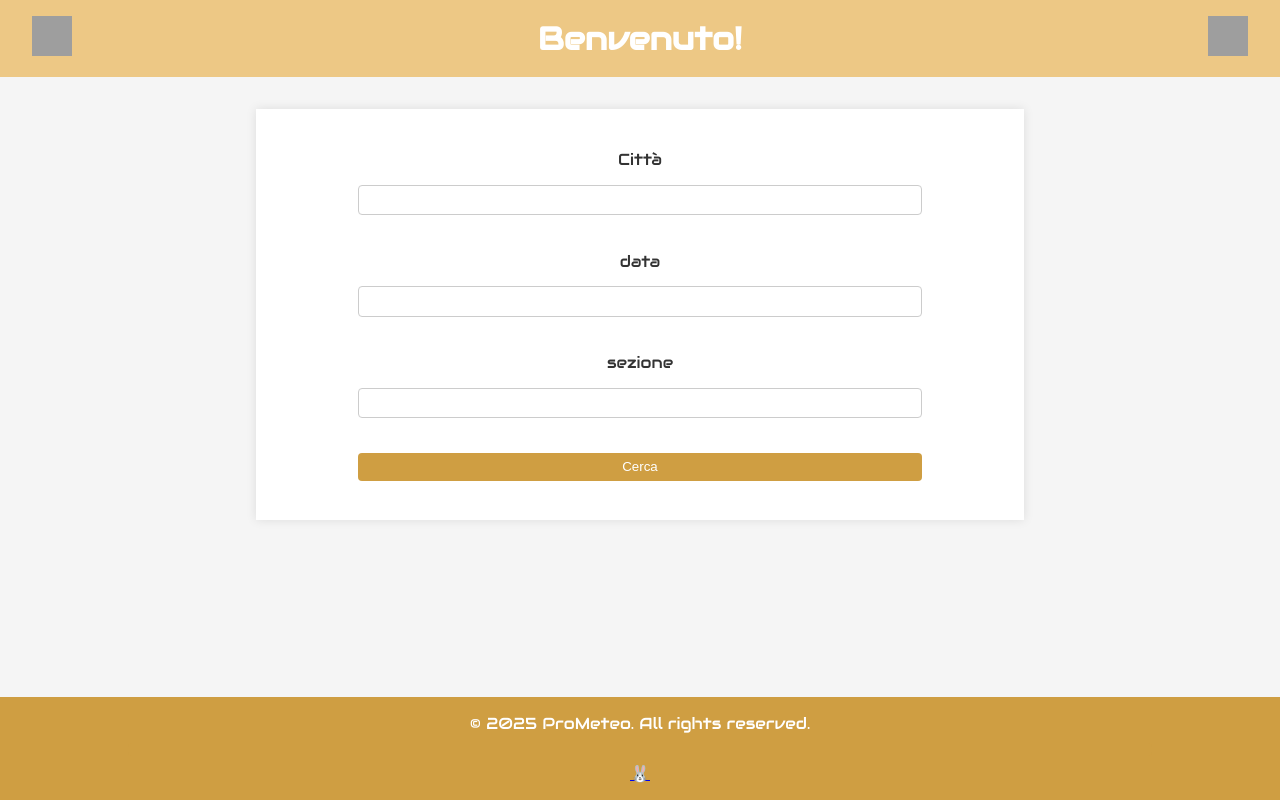
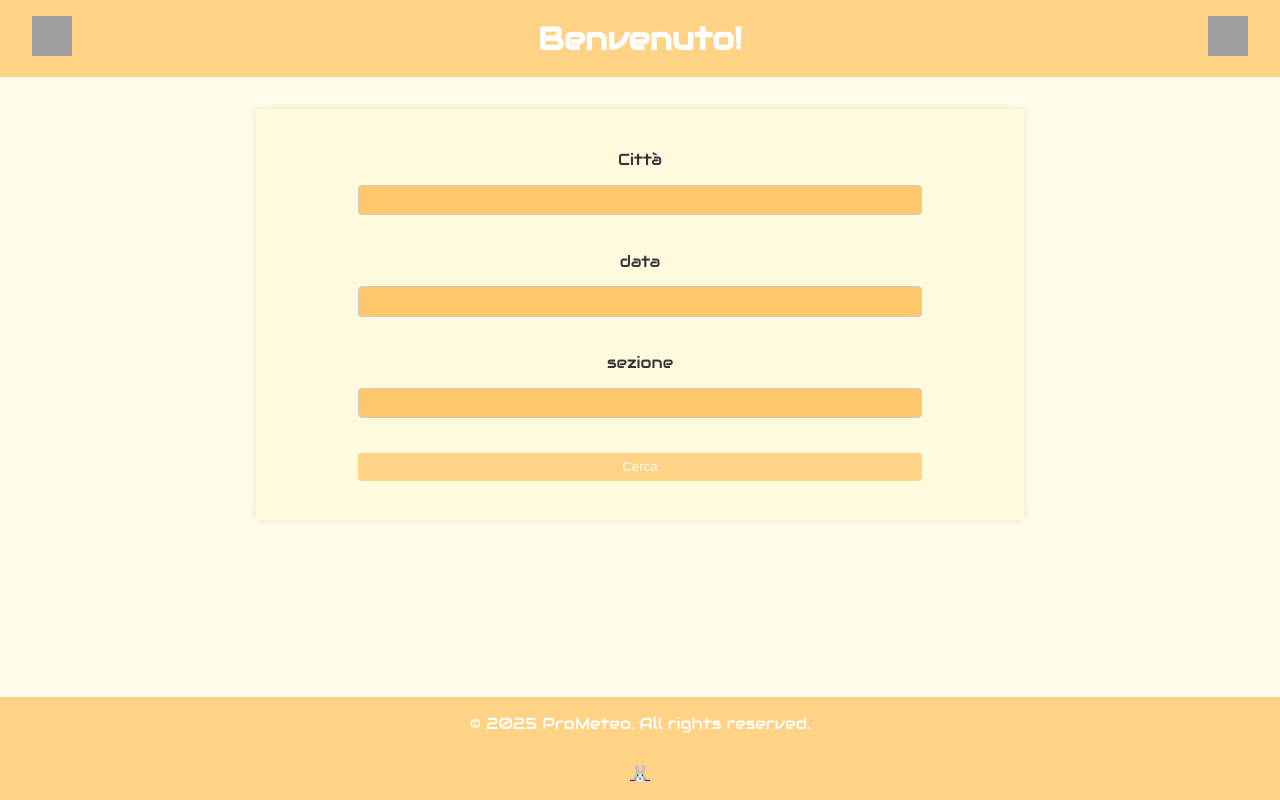
Before and after one commit to GitGinocchio/WeatherWebsiteArduino, a Flask app: template src/web/templates/main.html in a window 1280 px wide. Run offline with Flask 3, Linux system fonts and the light colour scheme; the template is opened without the code that fills it, so the values that code supplies are empty; grey boxes are pictures that could not be loaded.

Commit message:
Add files via upload

```diff
--- a/src/web/static/css/style.css
+++ b/src/web/static/css/style.css
@@ -6,7 +6,7 @@
 
 body {
     font-family: "Audiowide", sans-serif;
-    background-color: #f5f5f5;
+    background-color: #fffce9;
     color: #333;
     text-align: center;
 }
@@ -21,7 +21,7 @@ body {
     display: flex;
     justify-content: space-between;
     align-items: center;
-    background-color: #edc885;
+    background-color: #ffd285;
     color: white;
     padding: 1em 2em;
 }
@@ -39,7 +39,7 @@ body {
 main {
     margin: 2em auto;
     width: 60%;
-    background-color: white;
+    background-color: rgb(255, 249, 221);
     padding: 2em;
     box-shadow: 0 0 10px rgba(0,0,0,0.1);
 }
@@ -58,13 +58,14 @@ label, input, button {
 
 input {
     padding: 0.5em;
-    border: 1px solid #ccc;
+    border: 1px solid #cccccc;
     border-radius: 4px;
+    background-color: #ffc96b;
 }
 
 button {
     padding: 0.5em;
-    background-color: #cf9e42;
+    background-color: #ffd285;
     color: white;
     border: none;
     border-radius: 4px;
@@ -72,13 +73,13 @@ button {
 }
 
 button:hover {
-    background-color: #cf9e42;
+    background-color: #ffd285;
 }
 
 footer {
     margin-top: 2em;
     padding: 1em 0;
-    background-color: #cf9e42;
+    background-color: #ffd285;
     color: white;
     position: fixed;
     bottom: 0;
```
Also changed, not shown: src/web/static/css/loginStyle.css (+13 -4 lines).
